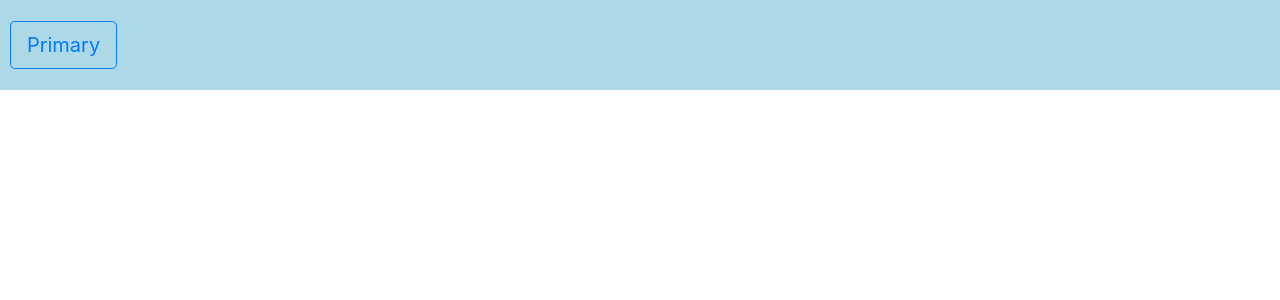
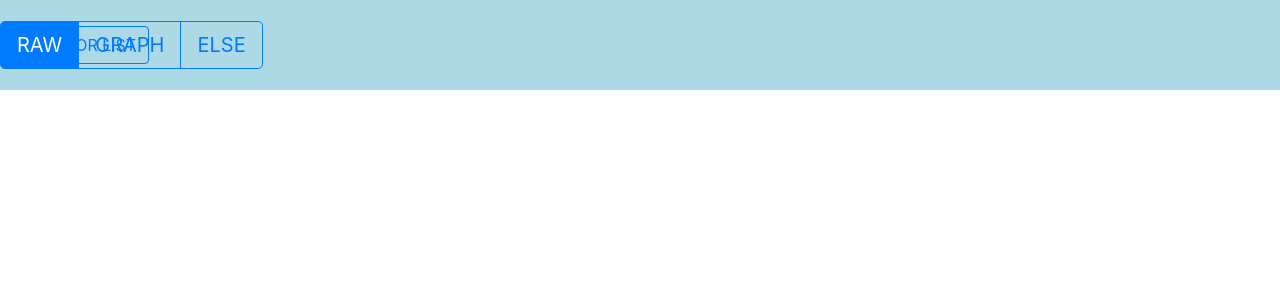
Before and after one commit to 20784678/LoRa_React, a React (Create React App) app in the folder lora_dashboard/: page / in a window 1280 px wide. Shown: the top 300 px of the page. Built offline with nearby package versions, Linux system fonts and the light colour scheme.

Commit message:
Added ToggleButtons

```diff
--- a/lora_dashboard/src/App.js
+++ b/lora_dashboard/src/App.js
@@ -1,19 +1,26 @@
-import React from 'react';
-import PropTypes from "prop-types";
-import 'bootstrap/dist/css/bootstrap.min.css';
-import Button from 'react-bootstrap/Button'
-import SideNav from './Layouts/SideNav.js'
-import { BrowserRouter, Route, Switch, Redirect } from "react-router-dom";
+import React from 'react'; //standard import
+import { useState } from 'react'; //allows you to use useState hooks (basically you can define states in a funciton without making it a class)
+import PropTypes from "prop-types"; //standard import
+import 'bootstrap/dist/css/bootstrap.min.css';  //bootstrap library
+import Button from 'react-bootstrap/Button';    //buttons in bootstrap library
+import ToggleButton from 'react-bootstrap/ToggleButton' //ToggleButton in bootstrap library
+import ButtonGroup from 'react-bootstrap/ButtonGroup' //buttonGroup in bootstrap library
+import SideNav from './Layouts/SideNav.js';     //SideNav file
+import { BrowserRouter, Route, Switch, Redirect } from "react-router-dom"; //NA
+
+
 
 class App extends React.Component {
 
   constructor(props) {
     super(props);
     this.state = {
-      buttonPressed: false,
+      buttonSensorListPressed: false,
+      buttonGraphPressed: false,
       sideNavOpen: false,
     };
   }
+
 
 	render()	{
     const { classes, ...rest } = this.props;
@@ -22,9 +29,10 @@ class App extends React.Component {
 
       <div style={{position: 'absolute', width: '100%', height: '100%', background: 'white'}}> {/* background */}
         <div style={{poisition: 'absolute', width:'100%',height:'90px',background:'lightblue',display:'flex', alignItems: 'center'}}> {/* top naivigation bar */}
-            <Button variant= {this.state.buttonPressed ? "primary":"outline-primary"} size="lg" onClick={() => this.buttonPressed(), this.sideNavToggle} style={{marginLeft: '10px'}}>
-              Primary
-              </Button>{' '}
+          <Button variant= {this.state.buttonSensorListPressed ? "primary":"outline-primary"} onClick={() => this.buttonSensorListPressed()} style={{marginLeft: '20px'}}>SENSOR LIST</Button>{' '} {/*Button style imported*/}
+          <div style = {{position: 'absolute', display: 'flex', flexDirection: 'column', alignItems:'center'}}>
+            <ToggleButtonExample></ToggleButtonExample>
+          </div>
         </div>
         <div style={{position: 'fixed',width: '100%', height:'calc(100%-90px)',left: this.state.sideNavOpen ? '0px' : '-300px',transition: 'all 0.3s ease'}}> {/*content container*/}
           {/*Stick content here*/}
@@ -35,16 +43,48 @@ class App extends React.Component {
     )
   }
 
-  buttonPressed = () =>{ {/* Function that runs when onClick happens*/}
-    console.log('hello');
-    this.setState({buttonPressed: !this.state.buttonPressed});
-  }
-
-  sideNavToggle = () =>{
-    console.log('yoyoy bitch');
+  buttonSensorListPressed = () =>{ {/* Function that runs when onClick happens*/}
+    this.setState({buttonSensorListPressed: !this.state.buttonSensorListPressed});
     this.setState({sideNavOpen: !this.state.sideNavOpen});
   }
 
+  buttonGraphPressed = () =>{ {/* Function that runs when onClick happens*/}
+    this.setState({buttonGraphPressed: !this.state.buttonGraphPressed});
+  }
+
+
+}
+
+function ToggleButtonExample() {
+  const [checked, setChecked] = useState(false);
+  const [radioValue, setRadioValue] = useState('1');
+
+  const radios = [
+    { name: 'RAW', value: '1' },
+    { name: 'GRAPH', value: '2' },
+    { name: 'ELSE', value: '3' },
+  ];
+
+  return (
+    <>
+      <ButtonGroup toggle>
+        {radios.map((radio, idx) => (
+          <ToggleButton
+            key={idx}
+            type="radio"
+            variant="outline-primary"
+            name="radio"
+            size="lg"
+            value={radio.value}
+            checked={radioValue === radio.value}
+            onChange={(e) => setRadioValue(e.currentTarget.value)}
+          >
+            {radio.name}
+          </ToggleButton>
+        ))}
+      </ButtonGroup>
+    </>
+  );
 }
 
 App.propTypes = {
--- a/lora_dashboard/src/Layouts/SideNav.js
+++ b/lora_dashboard/src/Layouts/SideNav.js
@@ -16,7 +16,7 @@ class SideNav extends React.Component {
 	render()	{
     const { classes, ...rest } = this.props;
     return (
-      <div style={{position: 'fixed', width: '120px', height: '100%', background: 'lightgrey', display: 'flex', flexDirection:'column', alignItems: 'center'}}>
+      <div style={{position: 'fixed', width: '135px', height: '100%', background: 'lightgrey', display: 'flex', flexDirection:'column', alignItems: 'center'}}>
           <Button variant="outline-primary" style={{marginTop:'15px'}}>SENSOR 1</Button>
           <Button variant="outline-primary" style={{marginTop:'15px'}}>SENSOR 2</Button>
           <Button variant="outline-primary" style={{marginTop:'15px'}}>SENSOR 3</Button>
```
Lines whose indentation alone changed are shown as unchanged.
